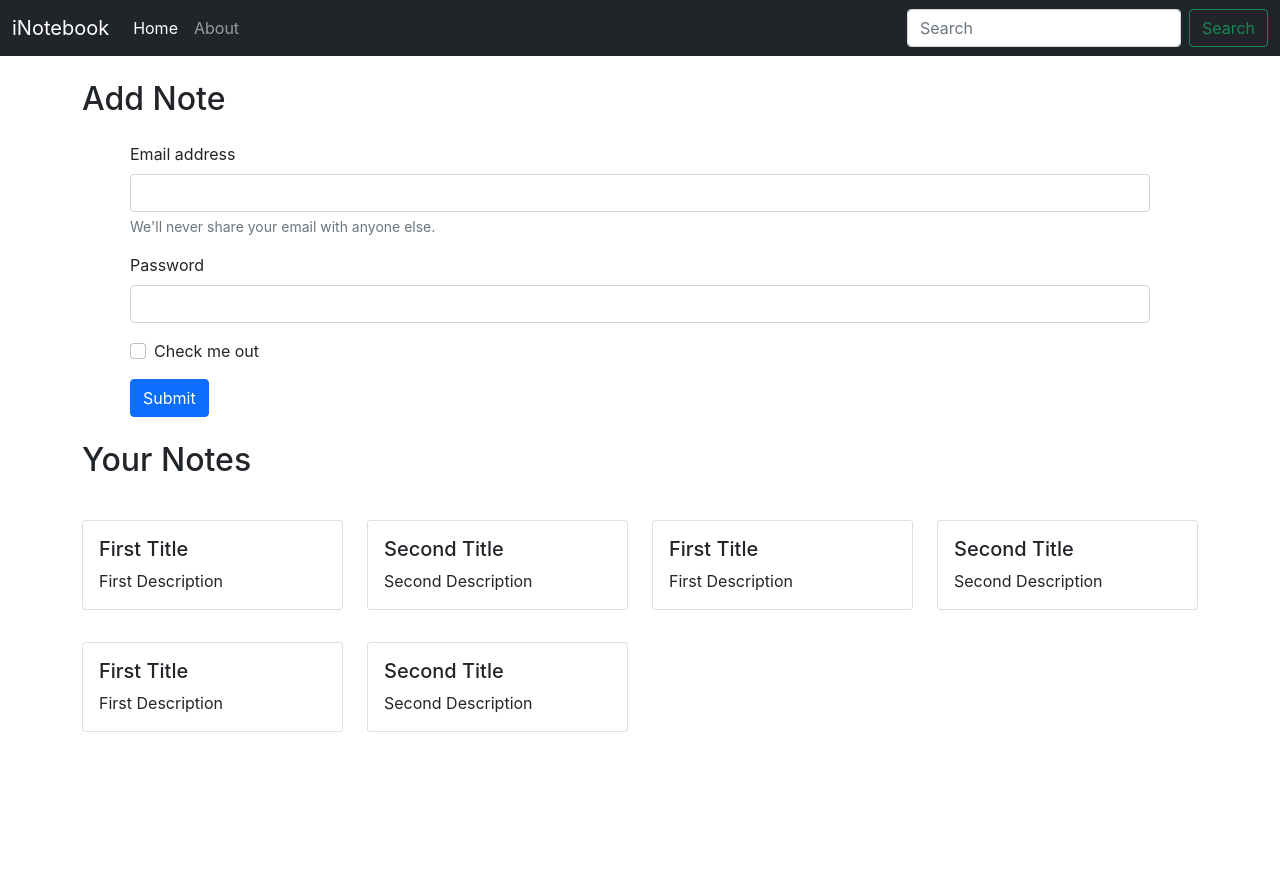
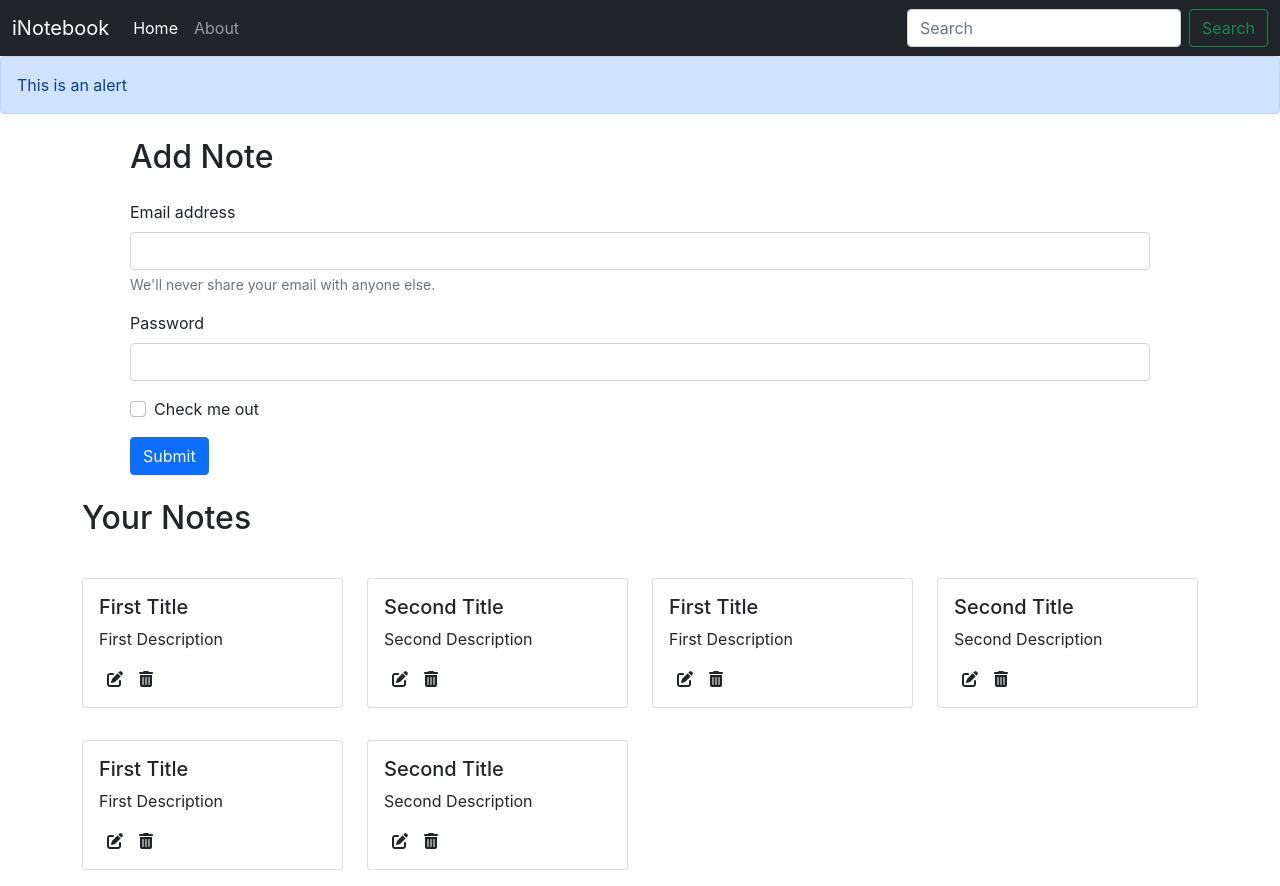
Before and after one commit to dellucifer/iNotebook, a React (Create React App) app: page / in a window 1280 px wide. Before the commit the page ends 800 px from the top, so only its background shows below. Built offline with nearby package versions, Linux system fonts and the light colour scheme.

Commit message:
Made changes after a long time

```diff
--- a/package.json
+++ b/package.json
@@ -3,12 +3,17 @@
   "version": "0.1.0",
   "private": true,
   "dependencies": {
+    "@fortawesome/fontawesome-svg-core": "^6.1.2",
+    "@fortawesome/free-regular-svg-icons": "^6.1.2",
+    "@fortawesome/free-solid-svg-icons": "^6.1.2",
+    "@fortawesome/react-fontawesome": "^0.2.0",
     "@testing-library/jest-dom": "^5.16.5",
     "@testing-library/react": "^13.3.0",
     "@testing-library/user-event": "^13.5.0",
     "concurrently": "^7.3.0",
     "react": "^18.2.0",
     "react-dom": "^18.2.0",
+    "react-fontawesome": "^1.7.1",
     "react-router-dom": "^6.3.0",
     "react-scripts": "5.0.1",
     "web-vitals": "^2.1.4"
--- a/public/index.html
+++ b/public/index.html
@@ -20,6 +20,8 @@
     <noscript>You need to enable JavaScript to run this app.</noscript>
     <div id="root"></div>
 
+    <script src="https://kit.fontawesome.com/7dd8b6e252.js" crossorigin="anonymous"></script>
+
     <!-- Option 1: Bootstrap Bundle with Popper -->
     <script src="https://cdn.jsdelivr.net/npm/bootstrap@5.1.3/dist/js/bootstrap.bundle.min.js" integrity="sha384-ka7Sk0Gln4gmtz2MlQnikT1wXgYsOg+OMhuP+IlRH9sENBO0LRn5q+8nbTov4+1p" crossorigin="anonymous"></script>
   </body>
--- a/src/App.js
+++ b/src/App.js
@@ -4,6 +4,7 @@ import Navbar from "./Components/Navbar";
 import Home from "./Components/Home";
 import About from "./Components/About";
 import NoteState from "./Context/notes/NoteState";
+import Alert from "./Components/Alert";
 
 function App() {
   return (
@@ -11,6 +12,7 @@ function App() {
       <NoteState>
         <Router>
           <Navbar />
+          <Alert message="This is an alert"/>
           <div className="container">
           <Routes>
             <Route exact path="/" element={<Home />} />
--- /dev/null
+++ b/src/Components/AddNote.js
@@ -0,0 +1,52 @@
+import React from 'react'
+
+const AddNote = () => {
+  return (
+    <div>
+      <div className="conatiner mx-5">
+          <h2 className="my-4">Add Note</h2>
+          <form>
+            <div className="mb-3">
+              <label htmlFor="exampleInputEmail1" className="form-label">
+                Email address
+              </label>
+              <input
+                type="email"
+                className="form-control"
+                id="exampleInputEmail1"
+                aria-describedby="emailHelp"
+              />
+              <div id="emailHelp" className="form-text">
+                We'll never share your email with anyone else.
+              </div>
+            </div>
+            <div className="mb-3">
+              <label htmlFor="exampleInputPassword1" className="form-label">
+                Password
+              </label>
+              <input
+                type="password"
+                className="form-control"
+                id="exampleInputPassword1"
+              />
+            </div>
+            <div className="mb-3 form-check">
+              <input
+                type="checkbox"
+                className="form-check-input"
+                id="exampleCheck1"
+              />
+              <label className="form-check-label" htmlFor="exampleCheck1">
+                Check me out
+              </label>
+            </div>
+            <button type="submit" className="btn btn-primary">
+              Submit
+            </button>
+          </form>
+        </div>
+    </div>
+  )
+}
+
+export default AddNote
--- /dev/null
+++ b/src/Components/Alert.js
@@ -0,0 +1,13 @@
+import React from "react";
+
+const Alert = (props) => {
+  return (
+    <div>
+      <div className="alert alert-primary" role="alert">
+        {props.message}
+      </div>
+    </div>
+  );
+};
+
+export default Alert;
--- a/src/Components/Home.js
+++ b/src/Components/Home.js
@@ -1,4 +1,5 @@
 import React from "react";
+import AddNote from "./AddNote";
 // import { useContext } from "react";
 // import noteContext from "../Context/notes/noteContext";
 import Notes from "./Notes";
@@ -7,49 +8,8 @@ const Home = () => {
   return (
     <>
       <div>
-        <h2 className="my-4">Add Note</h2>
-        <div className="conatiner mx-5">
-          <form>
-            <div className="mb-3">
-              <label htmlFor="exampleInputEmail1" className="form-label">
-                Email address
-              </label>
-              <input
-                type="email"
-                className="form-control"
-                id="exampleInputEmail1"
-                aria-describedby="emailHelp"
-              />
-              <div id="emailHelp" className="form-text">
-                We'll never share your email with anyone else.
-              </div>
-            </div>
-            <div className="mb-3">
-              <label htmlFor="exampleInputPassword1" className="form-label">
-                Password
-              </label>
-              <input
-                type="password"
-                className="form-control"
-                id="exampleInputPassword1"
-              />
-            </div>
-            <div className="mb-3 form-check">
-              <input
-                type="checkbox"
-                className="form-check-input"
-                id="exampleCheck1"
-              />
-              <label className="form-check-label" htmlFor="exampleCheck1">
-                Check me out
-              </label>
-            </div>
-            <button type="submit" className="btn btn-primary">
-              Submit
-            </button>
-          </form>
-        </div>
-        <Notes/>
+        <AddNote />
+        <Notes />
       </div>
     </>
   );
--- a/src/Components/NoteItem.js
+++ b/src/Components/NoteItem.js
@@ -1,13 +1,17 @@
 import React from "react";
+// import { FontAwesomeIcon } from '@fortawesome/react-fontawesome'
 
 const NoteItem = (props) => {
   const { note } = props;
+  // var FontAwesome = require('react-fontawesome');
   return (
     <div className="col-md-3">
       <div className="card my-3">
         <div className="card-body">
           <h5 className="card-title">{note.title}</h5>
           <p className="card-text">{note.description}</p>
+          <i className="fa-solid fa-pen-to-square mx-2"></i>
+          <i className="fa-solid fa-trash-can mx-2"></i>
         </div>
       </div>
     </div>
--- a/src/Components/Notes.js
+++ b/src/Components/Notes.js
@@ -4,12 +4,13 @@ import NoteItem from './NoteItem'
 
 const Notes = () => {
     const context = useContext(noteContext)
-  const {notes, setNotes} = context
+  const {notes} = context
+
   return (
     <div className='row'>
       <h2 className="my-4">Your Notes</h2>
         {notes.map((note)=>{
-          return <NoteItem note={note} />;
+          return <NoteItem key={note._id} note={note} />;
         })}
     </div>
   )
--- a/src/Context/notes/NoteState.js
+++ b/src/Context/notes/NoteState.js
@@ -3,70 +3,96 @@ import { useState } from "react";
 // import { useState } from "react";
 import noteContext from "./noteContext";
 
-const NoteState = (props)=>{
+const NoteState = (props) => {
   const notesInitial = [
     {
-          "_id": "62fa8d21a2784dfae799ee27",
-          "user": "62f2b977f92fe44fbce15c97",
-          "title": "First Title",
-          "description": "First Description",
-          "tag": "testing",
-          "date": "2022-08-15T18:14:57.288Z",
-          "__v": 0
+      _id: "62fa8d21a2784dfae799ee27",
+      user: "62f2b977f92fe44fbce15c97",
+      title: "First Title",
+      description: "First Description",
+      tag: "testing",
+      date: "2022-08-15T18:14:57.288Z",
+      __v: 0,
     },
     {
-          "_id": "62fa8d29a2784dfae799ee29",
-          "user": "62f2b977f92fe44fbce15c97",
-          "title": "Second Title",
-          "description": "Second Description",
-          "tag": "testing",
-          "date": "2022-08-15T18:15:05.937Z",
-          "__v": 0
+      _id: "62fa8d29a2784dfae799ee28",
+      user: "62f2b977f92fe44fbce15c97",
+      title: "Second Title",
+      description: "Second Description",
+      tag: "testing",
+      date: "2022-08-15T18:15:05.937Z",
+      __v: 0,
     },
     {
-          "_id": "62fa8d21a2784dfae799ee27",
-          "user": "62f2b977f92fe44fbce15c97",
-          "title": "First Title",
-          "description": "First Description",
-          "tag": "testing",
-          "date": "2022-08-15T18:14:57.288Z",
-          "__v": 0
+      _id: "62fa8d21a2784dfae799ee24",
+      user: "62f2b977f92fe44fbce15c97",
+      title: "First Title",
+      description: "First Description",
+      tag: "testing",
+      date: "2022-08-15T18:14:57.288Z",
+      __v: 0,
     },
     {
-          "_id": "62fa8d29a2784dfae799ee29",
-          "user": "62f2b977f92fe44fbce15c97",
-          "title": "Second Title",
-          "description": "Second Description",
-          "tag": "testing",
-          "date": "2022-08-15T18:15:05.937Z",
-          "__v": 0
-        },{
-          "_id": "62fa8d21a2784dfae799ee27",
-          "user": "62f2b977f92fe44fbce15c97",
-          "title": "First Title",
-          "description": "First Description",
-          "tag": "testing",
-          "date": "2022-08-15T18:14:57.288Z",
-          "__v": 0
+      _id: "62fa8d29a2784dfae799ee25",
+      user: "62f2b977f92fe44fbce15c97",
+      title: "Second Title",
+      description: "Second Description",
+      tag: "testing",
+      date: "2022-08-15T18:15:05.937Z",
+      __v: 0,
     },
     {
-          "_id": "62fa8d29a2784dfae799ee29",
-          "user": "62f2b977f92fe44fbce15c97",
-          "title": "Second Title",
-          "description": "Second Description",
-          "tag": "testing",
-          "date": "2022-08-15T18:15:05.937Z",
-          "__v": 0
+      _id: "62fa8d21a2784dfae799ee20",
+      user: "62f2b977f92fe44fbce15c97",
+      title: "First Title",
+      description: "First Description",
+      tag: "testing",
+      date: "2022-08-15T18:14:57.288Z",
+      __v: 0,
+    },
+    {
+      _id: "62fa8d29a2784dfae799ee23",
+      user: "62f2b977f92fe44fbce15c97",
+      title: "Second Title",
+      description: "Second Description",
+      tag: "testing",
+      date: "2022-08-15T18:15:05.937Z",
+      __v: 0,
+    },
+  ];
+
+  const [notes, setNotes] = useState(notesInitial);
+
+  // Add a note
+  const addNote = (title, description, tag) => {
+    //Todo API call
+    var note = {
+      _id: "62fa8d29a2784dfae799ee23",
+      user: "62f2b977f92fe44fbce15c97",
+      title: "Added Title",
+      description: "Added Description",
+      tag: "Added",
+      date: "2022-08-15T18:15:05.937Z",
+      __v: 0,
     }
-      ]
+    setNotes(note.push(note))
+  };
 
-      const [notes, setNotes] = useState(notesInitial)
+  // Delete a note
+  const deleteNote = (id) => {
 
-    return(
-        <noteContext.Provider value={{notes, setNotes}}>
+  };
+
+  // Edit a note
+  const editNote = (id) => {
+
+  };
+
+  return (
+    <noteContext.Provider value={{ notes, addNote, deleteNote, editNote }}>
       {props.children}
     </noteContext.Provider>
-    )
-}
+  );
+};
 
 export default NoteState;
--- a/src/index.css
+++ b/src/index.css
@@ -11,3 +11,7 @@ code {
   font-family: source-code-pro, Menlo, Monaco, Consolas, 'Courier New',
     monospace;
 }
+
+i{
+  cursor: pointer;
+}
```
Also changed, not shown: 1 other file (tests, documents, lock files or other folders). Lines whose indentation alone changed are shown as unchanged.
